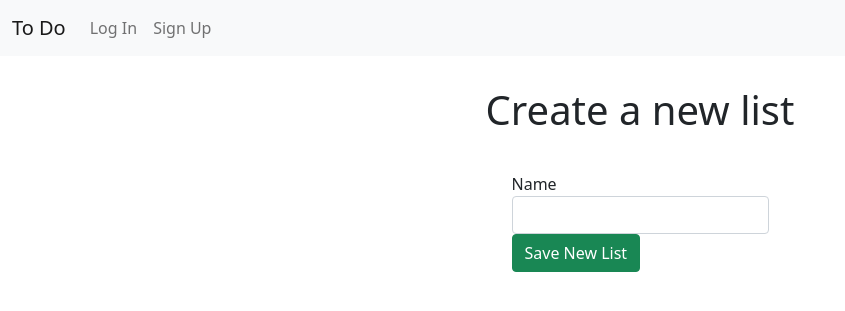
After one commit to jackaitken/django-todo-app, a Django app: page /lists/new/ in a window 1280 px wide. The commit adds this page. Shown: the top 311 px of the page, without its empty margins (0-845 px from the left). Run offline with Django 3.2, Linux system fonts and the light colour scheme; some libraries are stand-ins or nearby versions.

Commit message:
can now add lists via form

```diff
--- a/lists/models.py
+++ b/lists/models.py
@@ -1,6 +1,7 @@
 from django.db import models
 from django.contrib.auth.models import AbstractUser
 from django.contrib.auth import get_user_model
+from django.urls import reverse
 
 class CustomUser(AbstractUser):
     pass
@@ -15,6 +16,9 @@ class ToDoList(models.Model):
     def __str__(self):
         return f"{self.owner}\'s \"{self.name}\" List"
 
+    def get_absolute_url(self):
+        return reverse('todolists')
+
 class Item(models.Model):
     title = models.CharField(max_length=225)
     completed = models.BooleanField(default=False)
--- a/lists/urls.py
+++ b/lists/urls.py
@@ -1,7 +1,8 @@
 from django.urls import path
-from .views import SignUpView, ToDoListView
+from .views import SignUpView, ToDoListView, ToDoListCreateView
 
 urlpatterns = [
     path('signup/', SignUpView.as_view(), name='signup'),
     path('todolists/', ToDoListView.as_view(), name='todolists'),
+    path('new/', ToDoListCreateView.as_view(), name='list_new')
 ]
--- a/lists/views.py
+++ b/lists/views.py
@@ -12,3 +12,12 @@ class SignUpView(CreateView):
 class ToDoListView(ListView):
     model = ToDoList
     template_name = 'todo_lists.html'
+
+class ToDoListCreateView(CreateView):
+    model = ToDoList
+    template_name = 'list_new.html'
+    fields = ('name',)
+
+    def form_valid(self, form):
+        form.instance.owner = self.request.user
+        return super().form_valid(form)
--- a/templates/base.html
+++ b/templates/base.html
@@ -21,7 +21,7 @@
                 {% if user.is_authenticated %}
                     <ul class="navbar-nav">
                         <li class="nav-item">
-                            <a class="nav-link" href="#">New List</a>
+                            <a class="nav-link" href="{% url 'list_new' %}">New List</a>
                         </li>
                         <li class="nav-item">
                             <a class="nav-link" href="{% url 'todolists' %}">My Lists</a>
--- /dev/null
+++ b/templates/list_new.html
@@ -0,0 +1,31 @@
+{% extends 'base.html' %}
+{% load crispy_forms_tags %}
+
+{% block title %}Create a New List{% endblock title %}
+
+{% block content %}
+<div class="container" style="padding-top: 30px;">
+    <div class="row">
+        <div class="col-2"></div>
+        <div class="col-8 d-flex justify-content-center">
+            <h1>Create a new list</h1>
+        </div>
+        <div class="col-2"></div>
+    </div>
+</div>
+<div class="container" style="padding-top: 30px;">
+    <div class="row">
+        <div class="col-2"></div>
+        <div class="col-8 d-flex justify-content-center">
+            <form method="post">
+                {% csrf_token %}
+                {{ form|crispy }}
+                <button class="btn btn-success" type="submit">
+                    Save New List
+                </button>
+            </form>
+        </div>
+        <div class="col-2"></div>
+    </div>
+</div>
+{% endblock content %}
```
Also changed, not shown: templates/home.html (+10 -3 lines), db.sqlite3, lists/forms.py (line endings or trailing spaces), lists/migrations/0009_auto_20210209_1350.py (added), lists/migrations/0010_auto_20210209_1357.py (added).
